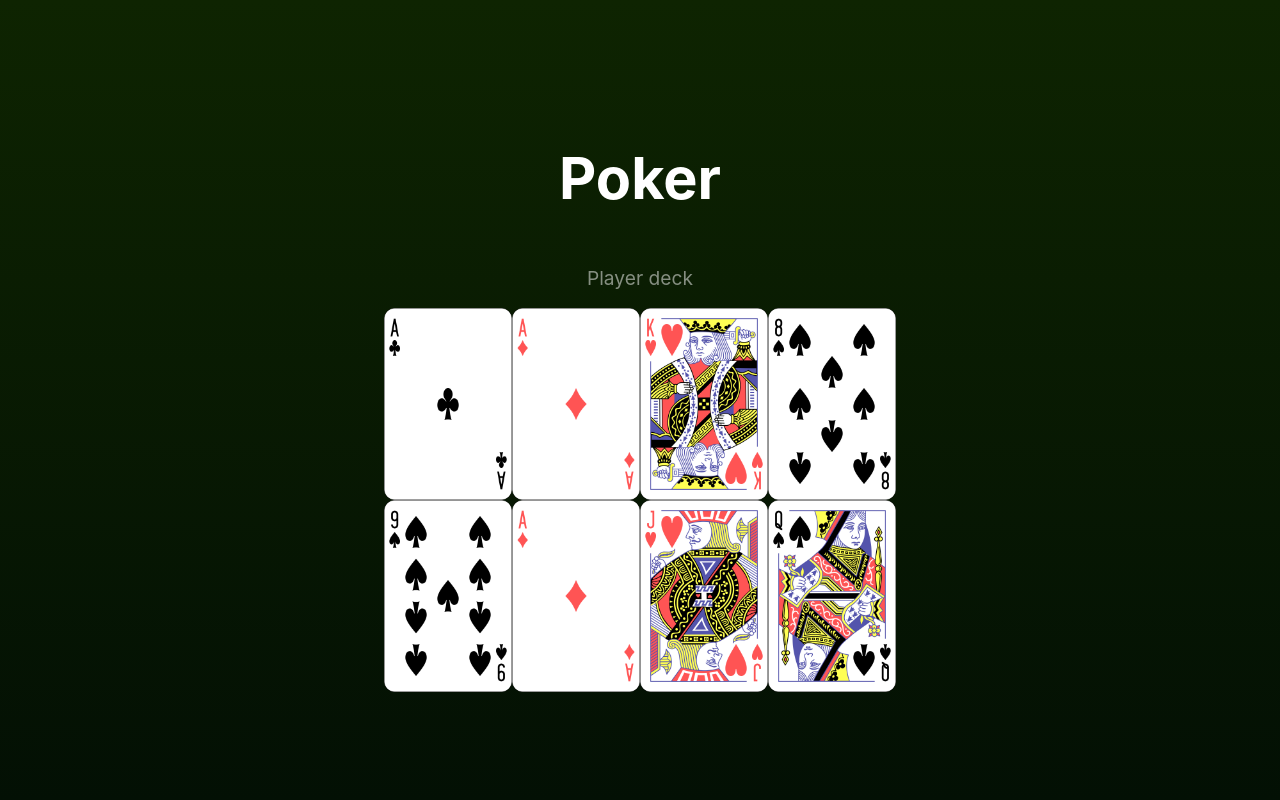
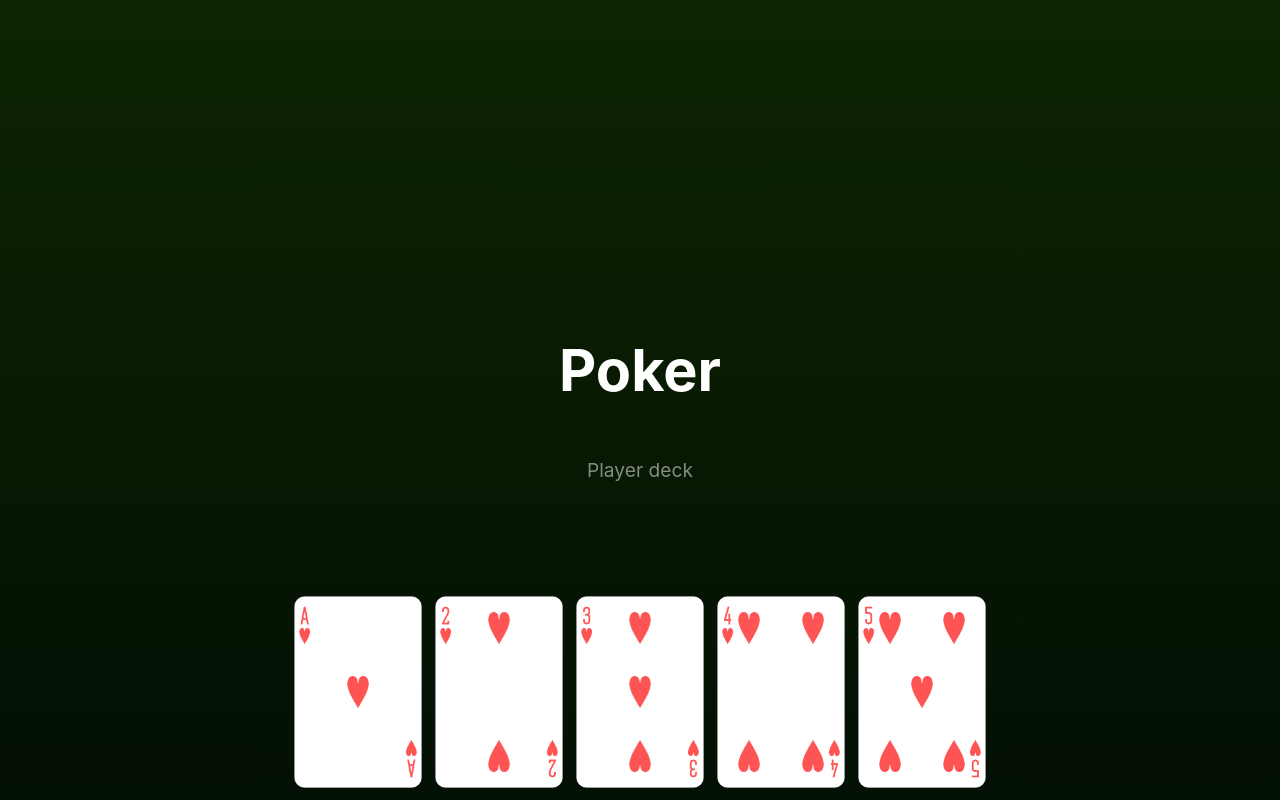
Before and after one commit to Dsolm/poker, a Svelte app: page / in a window 1280 px wide. Built offline with nearby package versions, Linux system fonts and the light colour scheme; the HTML template or start-up script is replaced by a standard one.

Commit message:
Added hand

```diff
--- a/src/App.svelte
+++ b/src/App.svelte
@@ -1,23 +1,14 @@
 <script>
-  import Card from "./Card.svelte";
+import Card from "./Card.svelte";
+import Hand from "./Hand.svelte";
 </script>
 
 <main>
   <div class="content">
     <h1>Poker</h1>
     <p>Player deck</p>
-    <div class="cards">
-      <Card rank="1" type="club"/>
-      <Card rank="1" type="diamond"/>
-      <Card rank="13" type="heart"/>
-      <Card rank='8' type='spade'/>
-    </div>
-    <div class="cards">
-      <Card rank="9" type="spade"/>
-      <Card rank="1" type="diamond"/>
-      <Card rank="11" type="heart"/>
-      <Card rank='12' type='spade'/>
-    </div>
+	<Hand />
+
   </div>
 </main>
 
@@ -41,10 +32,4 @@
     font-weight: 400;
     opacity: 0.5;
   }
-
-  .cards{
-    display: flex;
-    align-items: center;
-    justify-content: center;
-}
 </style>
--- a/src/Card.svelte
+++ b/src/Card.svelte
@@ -1,12 +1,21 @@
 <script>
-    let {rank, type} = $props();
+let { rank, type } = $props();
 </script>
 
 <img src={`./images/card_${rank}_${type}.png`} alt="${rank} of ${type}s">
 <style>
-    img{
-        height: 15%;
-        width: 10%;
-        border-color: aliceblue;
-    }
+ img {
+		 pointer-events: none;
+		 /* Make non-selectable */
+		 user-select: none;
+		 -moz-user-select: none;
+		 -khtml-user-select: none;
+		 -webkit-user-select: none;
+		 -o-user-select: none;
+		 /***********************/
+
+		 width: 10vw;
+		 border-color: aliceblue;
+		 margin: 1vh 0.5vw;
+ }
 </style>
--- a/src/Hand.svelte
+++ b/src/Hand.svelte
@@ -1,11 +1,33 @@
 <script>
- let cards = $state([{rank: "ace"}]);
+import Card from "./Card.svelte";
+let cards = $state([]);
+for (let i = 1; i <= 5; i++) {
+	cards.push({ rank: i, type: "heart" });
+}
 </script>
+
+<div>
+	{#each cards as card}
+		<Card {...card} />
+	{/each}
+</div>
+
 <style>
+ div {
+		 pointer-events: none;
+		 /* Make non-selectable */
+		 user-select: none;
+         -moz-user-select: none;
+         -khtml-user-select: none;
+         -webkit-user-select: none;
+         -o-user-select: none;
+		 /***********************/
+
+		 width: 100%;
+		 diplay: flex;
+		 gap: 400px;
+		 position: absolute;
+		 bottom: 0%;
+ }
 
 </style>
-
-
-<div>
-	<Card rank="{}" type="{}" />
-</div>
```
